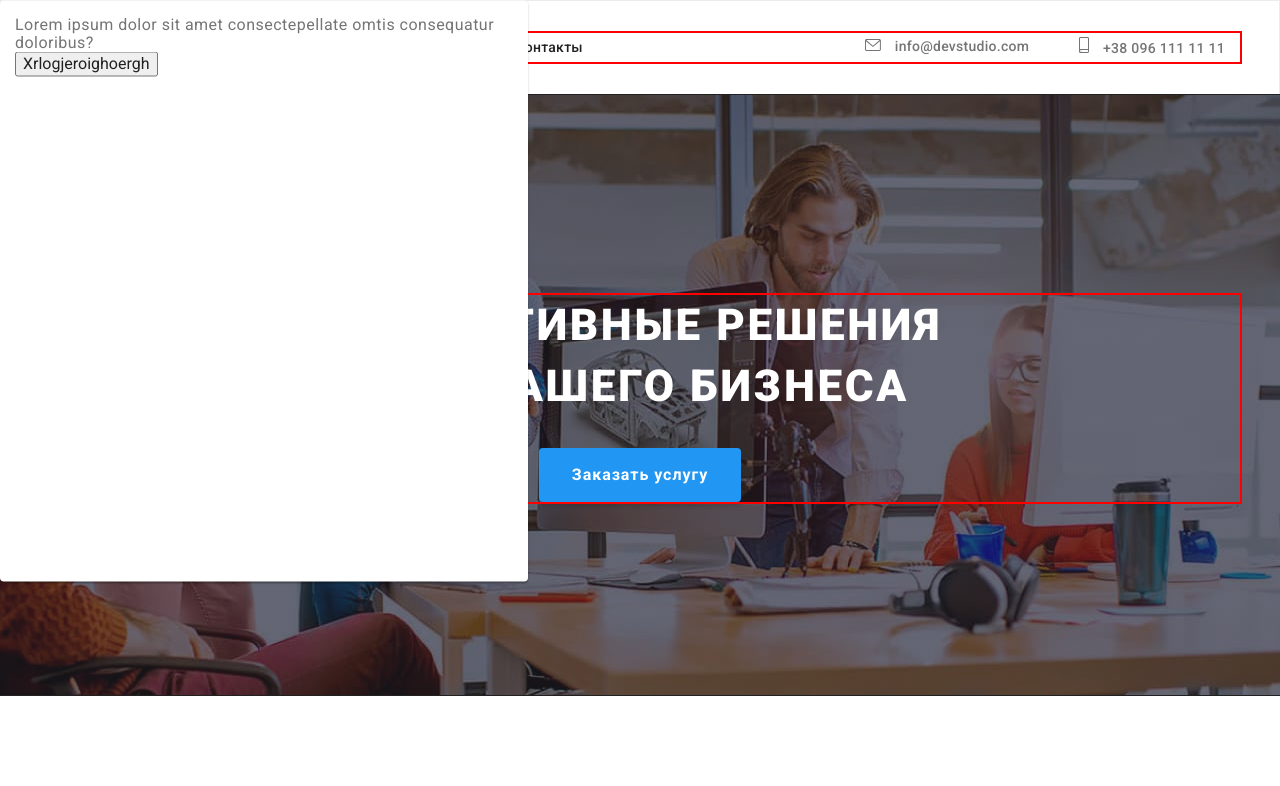
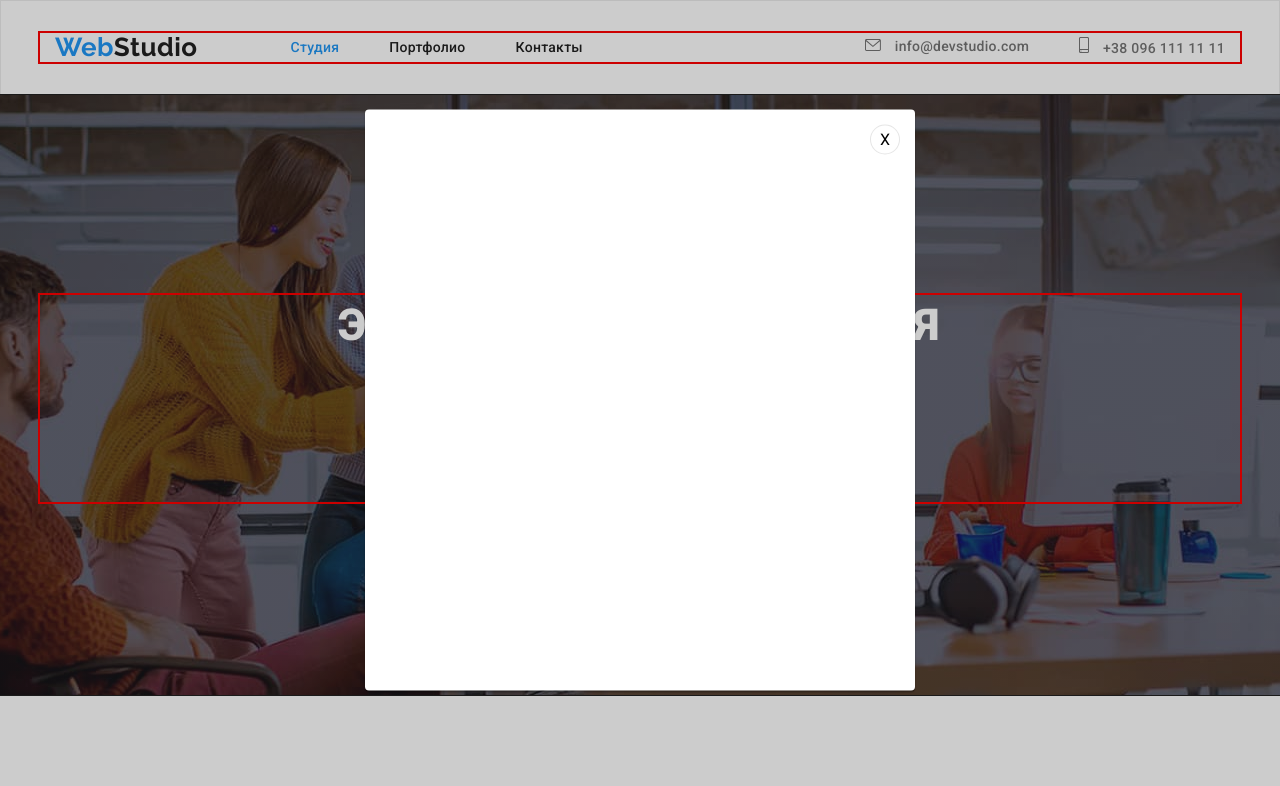
Before and after one commit to naf24/goit-markup-hw-05, a plain HTML site: page index.html in a window 1280 px wide. Shown: the top 786 px of the page. Drawn offline with nearby package versions, Linux system fonts and the light colour scheme.

Commit message:
modal plus button

```diff
--- a/css/styles.css
+++ b/css/styles.css
@@ -229,8 +229,9 @@ li {
   position: fixed;
   top: 0;
   left: 0;
-  min-width: 528px;
-  min-height: 581px;
+  min-width: 100%;
+  min-height: 100%;
+  background-color:  rgba(0, 0, 0, 0.2);
 
 }
 .backdrop.is-hidden {
@@ -255,8 +256,15 @@ li {
   border-radius: 4px;
 }
 button.modal-close {
-  font-family: inherit;
-  color: #212121;
+  margin-left: 490px;
+  width: 30px;
+  height: 30px;
+
+  background-color: var(--white);
+  color: #000000;
+  border: 1px solid rgba(0, 0, 0, 0.1);
+  border-radius: 50%;
+
 }
 
 /* Преимущества */
--- a/index.html
+++ b/index.html
@@ -80,8 +80,8 @@
 
     <div class="backdrop">
 <div class="modal">
-  <p>Lorem ipsum dolor sit amet consectepellate omtis consequatur doloribus?</p>
-<button type="button" class="modal-close">Xrlogjeroighoergh</button>
+  <p></p>
+<button type="button" class="modal-close">X</button>
 </div>
     </div>
 
```
